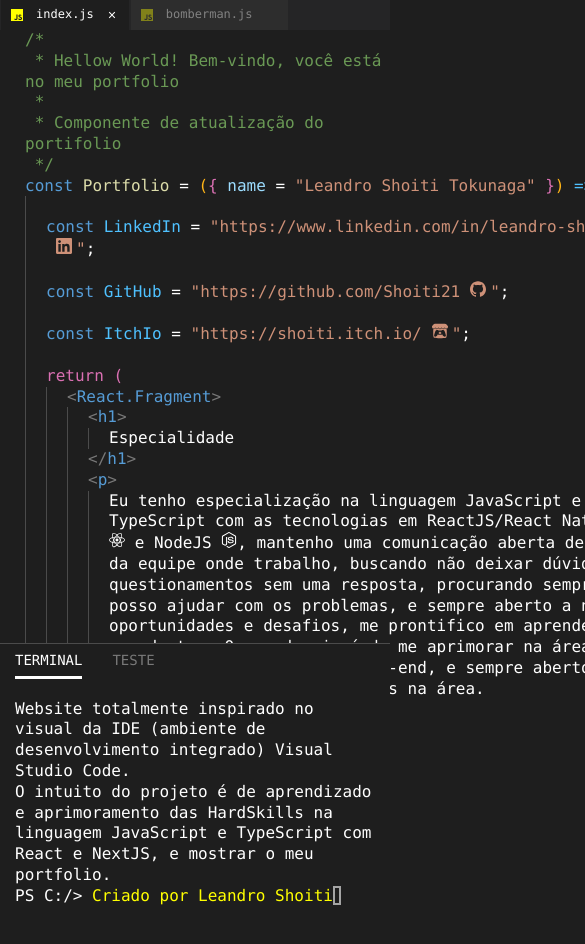
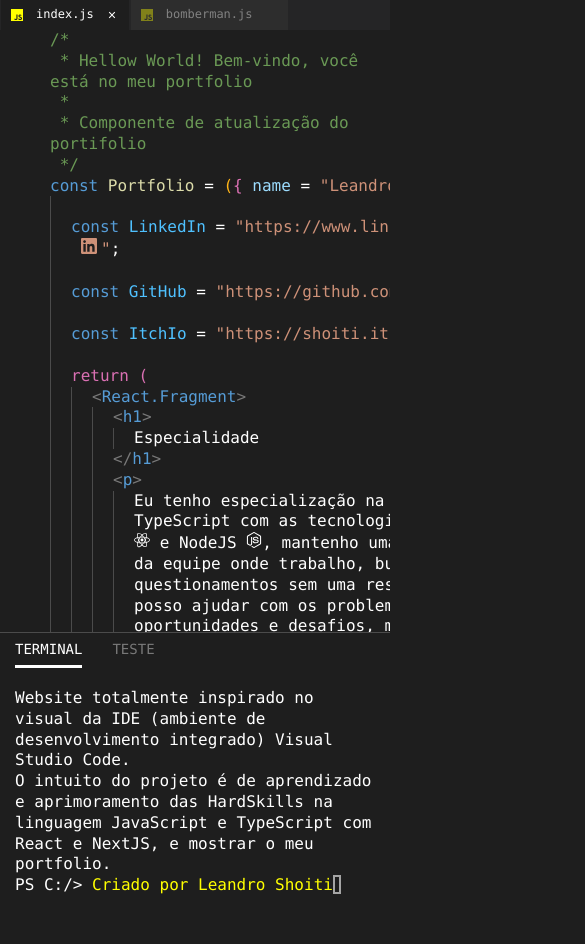
Before and after one commit to Shoiti21/Portfolio, a Next.js app: page / in a window 390 px wide. Shown: the top 944 px of the page, 585 px wide, since content can reach past the window. After the commit the page ends 916 px from the top, so only its background shows below. Built offline with nearby package versions, Linux system fonts and the light colour scheme.

Commit message:
[BUG] Responsividade no mobile

```diff
--- a/pages/_app.js
+++ b/pages/_app.js
@@ -8,6 +8,7 @@
 const MyApp = ({ Component, pageProps }) => {
   return (
     <React.Fragment>
+      <meta name="viewport" content="width=device-width, initial-scale=1" />
       <Head>
         <link rel="shortcut icon" href="/favicon.ico" />
         <title>{`Portfolio do Shoiti`}</title>
@@ -15,7 +16,9 @@
       <GlobalStyle />
       <ThemeProvider theme={theme}>
         <NavTabs />
-        <Component {...pageProps} />
+        <div style={{ marginLeft: 25, overflow: "auto" }}>
+          <Component {...pageProps} />
+        </div>
         <Footer />
       </ThemeProvider>
     </React.Fragment>
--- a/src/components/Footer/styles.js
+++ b/src/components/Footer/styles.js
@@ -5,14 +5,13 @@
   align-items: flex-end;
   position: sticky;
   bottom: 0;
-  width: 100%;
   flex-grow: 2;
 `;
 
 const FooterContainer = styled.div`
   background-color: ${({ theme }) => theme.colors.grayDark};
-  width: 100%;
-  height: 200px;
+  width: 100vw;
+  height: 25vh;
   border-top: 1px solid rgb(255, 255, 255, 0.2);
 `;
 
--- a/src/components/NavTabs/Tab/styles.js
+++ b/src/components/NavTabs/Tab/styles.js
@@ -7,7 +7,6 @@
   position: "relative",
   display: "flex",
   alignItems: "center",
-  minWidth: "90px",
   width: "max-content",
   height: "30px",
   borderLeft: `1.5px solid ${theme.colors.grayMedium}`,
```
